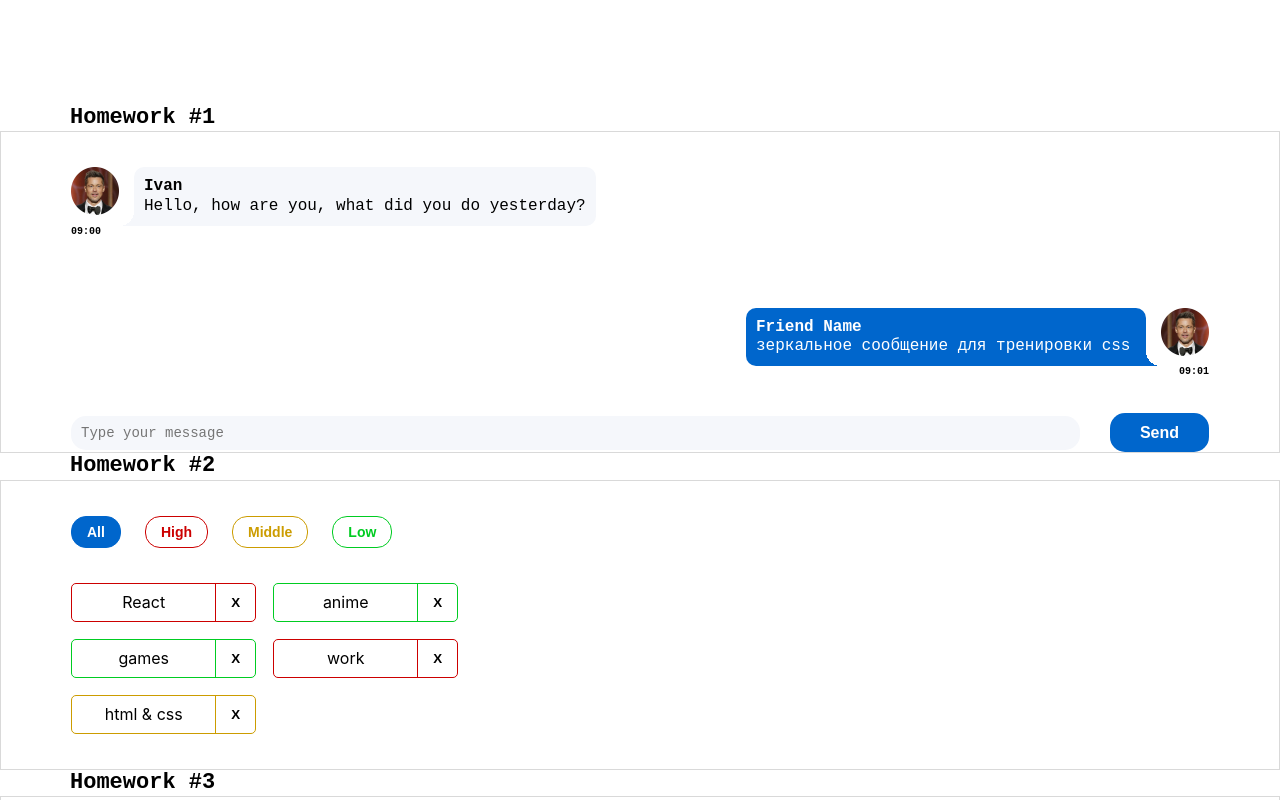
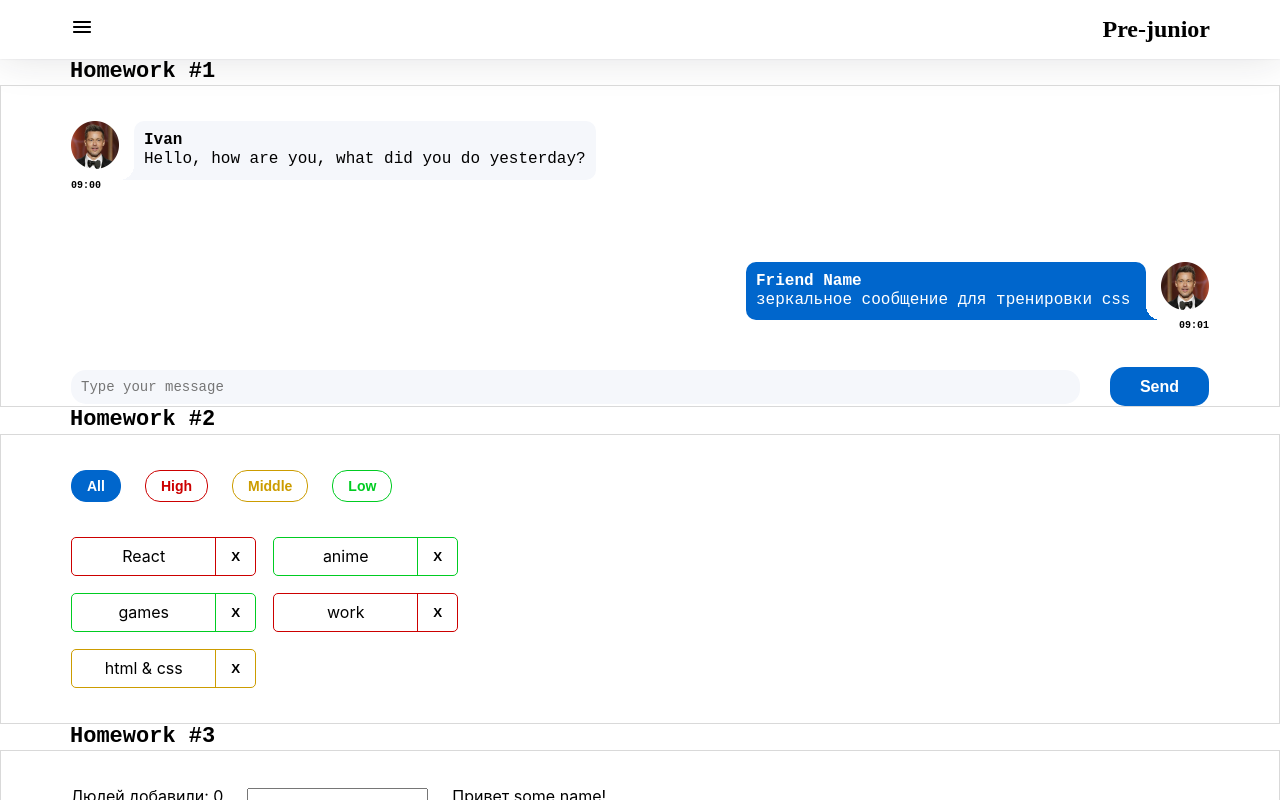
Before and after one commit to Vasilievkosta/homeWork, a React (Create React App) app: page /#/pre-junior in a window 1280 px wide. Shown: the top 800 px of the page. Built offline with nearby package versions, Linux system fonts and the light colour scheme.

Commit message:
added homework 5

```diff
--- a/src/s1-main/App.module.css
+++ b/src/s1-main/App.module.css
@@ -1,7 +1,7 @@
 .App {
     /* --header_height: 60px; */
 
-    padding: 105px 0;
+    padding: 0;
 }
 
 .hw {
--- a/src/s1-main/App.tsx
+++ b/src/s1-main/App.tsx
@@ -1,21 +1,22 @@
 import React from 'react'
 import s from './App.module.css'
-import HW1 from '../s2-homeworks/hw01/HW1'
-import HW2 from '../s2-homeworks/hw02/HW2'
-import HW3 from '../s2-homeworks/hw03/HW3'
-import HW4 from '../s2-homeworks/hw04/HW4'
+// import HW1 from '../s2-homeworks/hw01/HW1'
+// import HW2 from '../s2-homeworks/hw02/HW2'
+// import HW3 from '../s2-homeworks/hw03/HW3'
+// import HW4 from '../s2-homeworks/hw04/HW4'
+import HW5 from '../s2-homeworks/hw05/HW5'
 
 function App() {
     return (
         <div className={s.App}>
-            <HW1/>
+            {/* <HW1/>
 			<HW2/>
 			<HW3/>
-			<HW4/>
+			<HW4/> */}
             {/*раскомментировать по ходу выполнения*/}
 
             {/*при выполнении дз 5 и более - закомментировать здесь дз 1-4, так как они есть внутри дз 5*/}
-            {/*<HW5/>*/}
+            <HW5 />
         </div>
     )
 }
--- a/src/s2-homeworks/hw05/Pages.tsx
+++ b/src/s2-homeworks/hw05/Pages.tsx
@@ -8,7 +8,7 @@
 export const PATH = {
     PRE_JUNIOR: '/pre-junior',
     JUNIOR: '/junior',
-    JUNIOR_PLUS: '/junior-plus',
+    JUNIOR_PLUS: '/juniors-plus',
 }
 
 function Pages() {
@@ -18,15 +18,17 @@
             <Routes>
                 {/*роутинг будут писать студенты*/}
                 {/*в начале мы попадаем на страницу '/' и переходим сразу на страницу /pre-junior*/}
-                {/*<Route ...*/}
+
+                <Route path='/' element={<Navigate to={PATH.PRE_JUNIOR} />} />
 
                 {/*роуты для /pre-junior, /junior, /junior-plus*/}
-                {/*<Route ...*/}
-                {/*<Route ...*/}
-                {/*<Route ...*/}
+                <Route path={PATH.PRE_JUNIOR} element={<PreJunior />} />
+                <Route path={PATH.JUNIOR} element={<Junior />} />
+                <Route path={PATH.JUNIOR_PLUS} element={<JuniorPlus />} />
 
                 {/*роут для несуществующей страницы должен отрисовать <Error404 />*/}
                 {/*<Route ...*/}
+                <Route path='/*' element={<Error404 />} />
             </Routes>
         </div>
     )
--- a/src/s2-homeworks/hw05/header/Header.module.css
+++ b/src/s2-homeworks/hw05/header/Header.module.css
@@ -1,8 +1,20 @@
 .burgerMenuIcon {
+    cursor: pointer;
+    width: 24px;
+    height: 24px;
 }
 
 .header {
+    display: flex;
+    justify-content: space-between;
+    box-shadow: 0px 0px 40px rgba(29, 33, 38, 0.13), 0px 0px 2px rgba(29, 33, 38, 0.1);
+    padding: 15px 70px;
 }
 
 .header h1 {
+    font-family: 'Montserrat';
+    font-style: normal;
+    font-weight: 600;
+    font-size: 24px;
+    line-height: 1.2;
 }
--- a/src/s2-homeworks/hw05/layout/Layout.tsx
+++ b/src/s2-homeworks/hw05/layout/Layout.tsx
@@ -18,8 +18,9 @@
 
     return (
         <>
+            <Header handleOpen={handleOpen} />
             <Sidebar open={open} handleClose={handleClose} />
-            <Header handleOpen={handleOpen} />
+
             <div>
                 {/*страницы*/}
                 {children}
--- a/src/s2-homeworks/hw05/sidebar/Sidebar.module.css
+++ b/src/s2-homeworks/hw05/sidebar/Sidebar.module.css
@@ -1,25 +1,80 @@
 .sidebar {
+    z-index: 20;
+    position: fixed;
+    transition: 0.2s ease-in;
+
+    height: 100vh;
+    width: 317px;
+    left: -317px;
+    top: 0;
+
+    background: #fff;
 }
 
 .sidebar.open {
+    position: fixed;
+    transition: 0.2s ease-out;
+
+    left: 0;
+    box-shadow: 0 10px 40px rgba(29, 33, 38, 0.13),
+        0 1px 2px rgba(29, 33, 38, 0.1);
 }
 
 .background {
+    z-index: 10;
+    position: fixed;
+
+    bottom: 0;
+    left: 0;
+    right: 0;
+    top: 0;
+
+    backdrop-filter: blur(2px);
+    background: rgba(0, 0, 0, 0.3);
 }
 
 .nav {
+    display: flex;
+    flex-direction: column;
+    gap: 45px;
+    margin-top: 63px;
+    padding-left: 70px;
+
+    font-family: 'Montserrat', sans-serif;
+    font-size: 22px;
+    font-style: normal;
+    font-weight: 600;
+    line-height: 1.2
 }
 
 .nav a {
+    color: black;
+    text-decoration: none;
 }
 
 .nav a:hover {
+    color: #0080ff;
 }
 
 .nav a.active {
+    /* color: #0059b2; */
+    color: red;
+    text-decoration: underline;
 }
+
 .close {
+    position: absolute;
+    height: 24px;
+    width: 24px;
+    right: 24px;
+    top: 16px;
+
+    background-color: transparent;
+    border: none;
+    cursor: pointer;
 }
 
 .close img {
+    height: 24px;
+    width: 24px;
 }
--- a/src/s2-homeworks/hw05/sidebar/Sidebar.tsx
+++ b/src/s2-homeworks/hw05/sidebar/Sidebar.tsx
@@ -1,7 +1,7 @@
-import React, {FC} from 'react'
-import {NavLink} from 'react-router-dom'
+import React, { FC } from 'react'
+import { NavLink } from 'react-router-dom'
 import s from './Sidebar.module.css'
-import {PATH} from '../Pages'
+import { PATH } from '../Pages'
 import closeIcon from './closeOutline.svg'
 
 type PropsType = {
@@ -9,13 +9,14 @@
     handleClose: () => void
 }
 
-export const Sidebar: FC<PropsType> = ({open, handleClose}) => {
+export const Sidebar: FC<PropsType> = ({ open, handleClose }) => {
     const sidebarClass = s.sidebar
         + (open ? ' ' + s.open : '')
+
     return (
         <>
             {/*затемнение справа от открытого меню*/}
-            {open && <div className={s.background} onClick={handleClose}/>}
+            {open && <div className={s.background} onClick={handleClose} />}
 
             <aside className={sidebarClass}>
                 <button className={s.close} onClick={handleClose}>
@@ -31,7 +32,8 @@
                         id={'hw5-pre-junior-link'}
                         to={PATH.PRE_JUNIOR}
                         onClick={handleClose}
-                        // className={...} // делает студент
+
+                        className={({ isActive }) => isActive ? s.active : ''} // делает студент
                     >
                         Pre-junior
                     </NavLink>
@@ -39,7 +41,7 @@
                         id={'hw5-junior-link'}
                         to={PATH.JUNIOR}
                         onClick={handleClose}
-                        // className={...} // делает студент
+                        className={({ isActive }) => isActive ? s.active : ''} // делает студент
                     >
                         Junior
                     </NavLink>
@@ -47,7 +49,7 @@
                         id={'hw5-junior-plus-link'}
                         to={PATH.JUNIOR_PLUS}
                         onClick={handleClose}
-                        // className={...} // делает студент
+                        className={({ isActive }) => isActive ? s.active : ''} // делает студент
                     >
                         Junior Plus
                     </NavLink>
```
Also changed, not shown: src/s2-homeworks/hw05/header/Header.tsx (+4 -4 lines).
